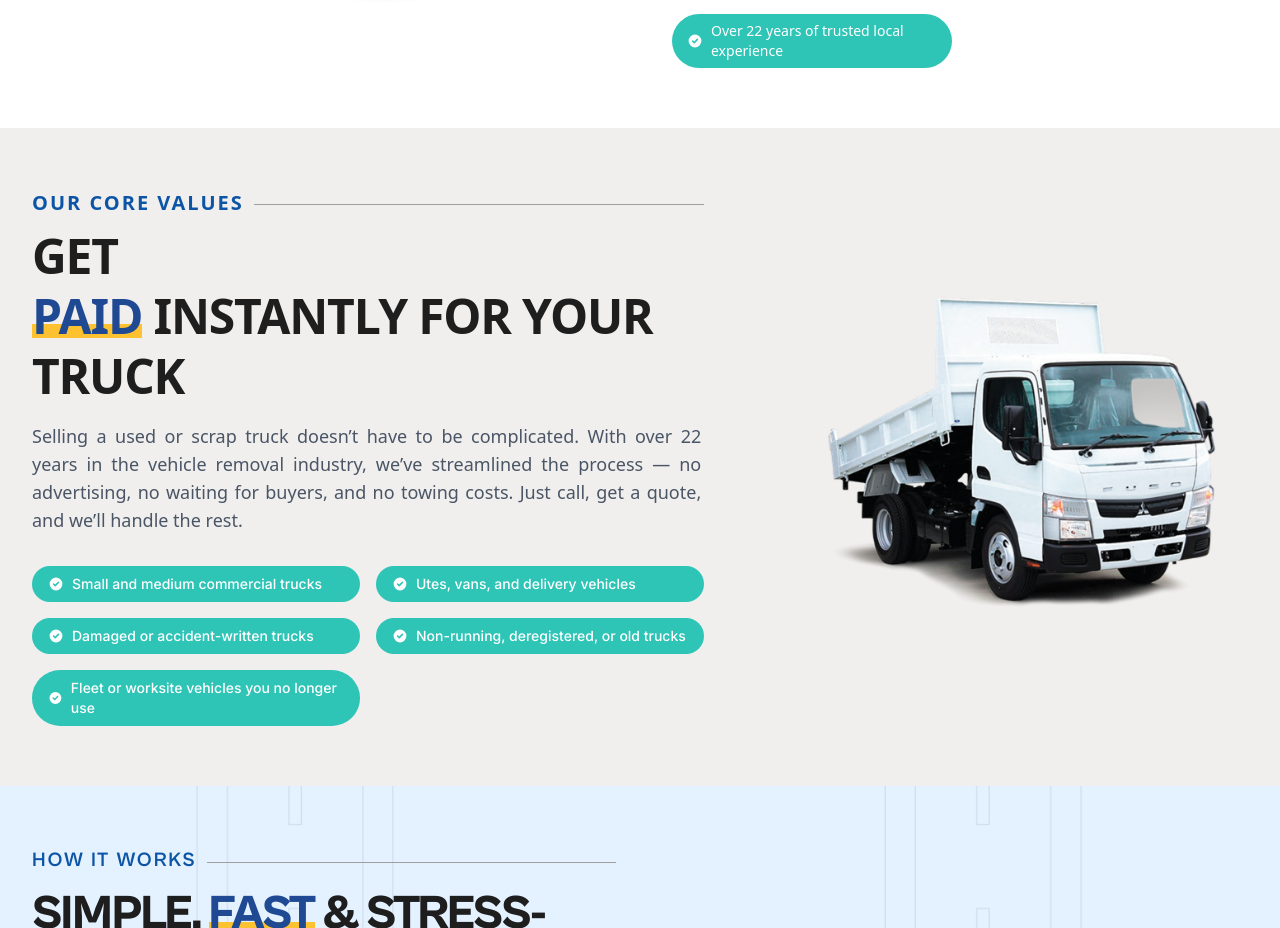
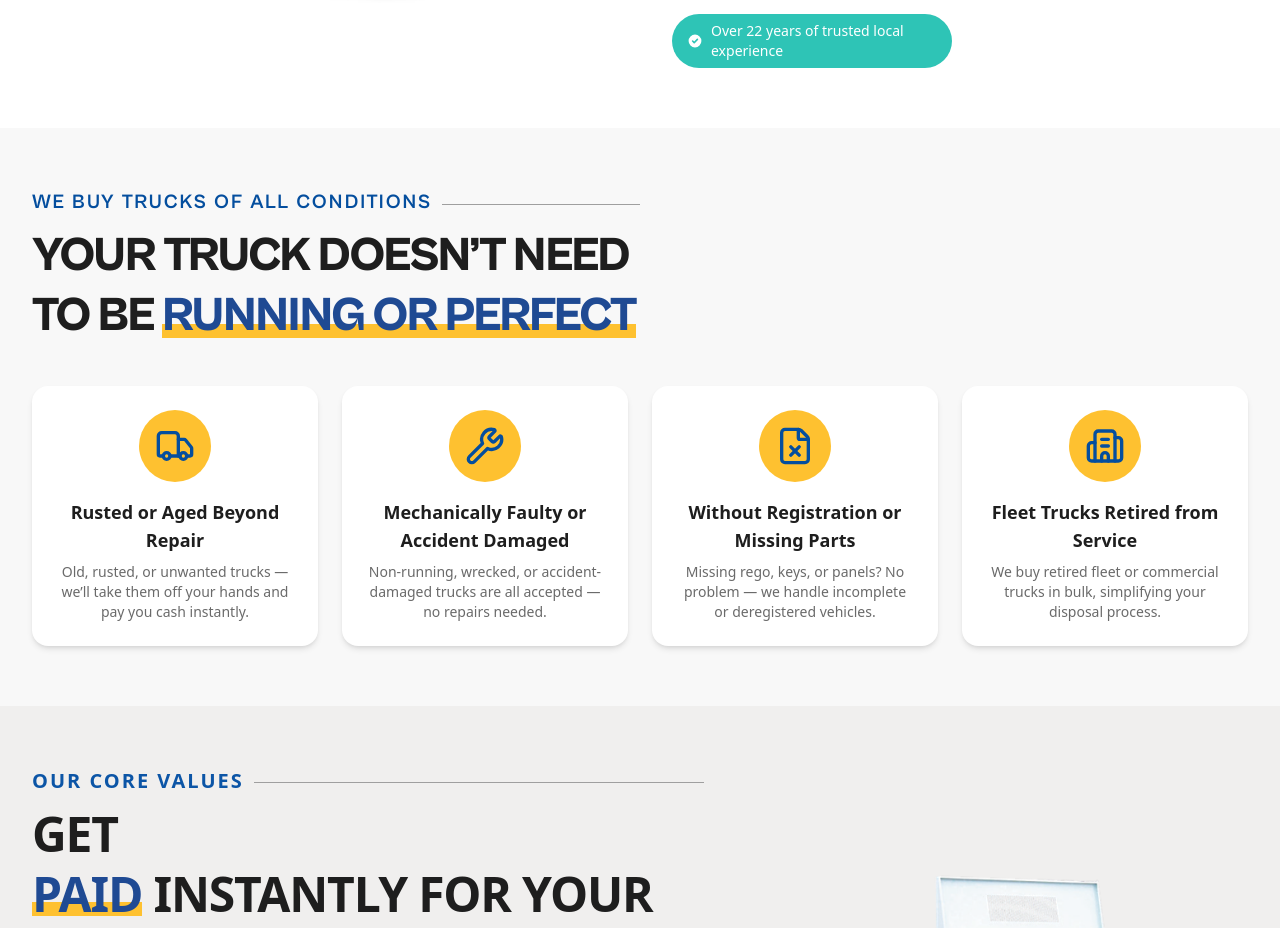
Before and after one commit to dibyawebtuned/sydneycar, a Next.js app: page /cash-for-truck in a window 1280 px wide. Shown: the part 1327-2255 px from the top of the page. Built offline with nearby package versions, Linux system fonts and the light colour scheme.

Commit message:
cash for truck

```diff
--- a/app/cash-for-truck/page.tsx
+++ b/app/cash-for-truck/page.tsx
@@ -8,6 +8,7 @@ import { useRouter } from "next/navigation";
 import WhyChooseUsSection from "@/components/WhyChooseUsSection";
 import HowItWorksSection from "@/components/HowItWorksSection";
 import CoreValuesSection from "@/components/OurCoreValuesSection";
+import TruckConditionSection from "@/components/TruckConditionSection";
 import ServiceAreaSection from "@/components/ServiceAreaSection";
 import { Leaf } from "lucide-react";
 import { Inter } from "next/font/google";
@@ -205,6 +206,9 @@ const CashForTruckPage: React.FC = () => {
         imageAlt="Tow truck loading a red car"
       />
 
+      {/* TruckConditionSection */}
+      <TruckConditionSection />
+
       <CoreValuesSection
         smallHeading="OUR CORE VALUES"
         mainHeadingLine1="GET"
--- /dev/null
+++ b/components/TruckConditionSection.tsx
@@ -0,0 +1,111 @@
+"use client";
+
+import React from "react";
+import { motion } from "framer-motion";
+import { Truck, Wrench, FileX, Building2 } from "lucide-react";
+
+const PRIMARY_BLUE = "#044E9E";
+const HEADING_COLOR = "#1e1e1e";
+const HIGHLIGHT_YELLOW = "#FEC130";
+const SECTION_BG = "#F8F8F8";
+
+const truckConditions = [
+    {
+        icon: <Truck size={40} />,
+        title: "Rusted or Aged Beyond Repair",
+        description: "Old, rusted, or unwanted trucks — we’ll take them off your hands and pay you cash instantly.",
+    },
+    {
+        icon: <Wrench size={40} />,
+        title: "Mechanically Faulty or Accident Damaged",
+        description: "Non-running, wrecked, or accident-damaged trucks are all accepted — no repairs needed.",
+    },
+    {
+        icon: <FileX size={40} />,
+        title: "Without Registration or Missing Parts",
+        description: "Missing rego, keys, or panels? No problem — we handle incomplete or deregistered vehicles.",
+    },
+    {
+        icon: <Building2 size={40} />,
+        title: "Fleet Trucks Retired from Service",
+        description: "We buy retired fleet or commercial trucks in bulk, simplifying your disposal process.",
+    },
+];
+
+const TruckConditionSection: React.FC = () => {
+    return (
+        <section className="py-15" style={{ backgroundColor: SECTION_BG }}>
+            <div className="max-w-7xl mx-auto px-4 sm:px-6 lg:px-8">
+                {/* Section Header */}
+                <motion.div
+                    initial={{ opacity: 0, y: 30 }}
+                    whileInView={{ opacity: 1, y: 0 }}
+                    viewport={{ once: true, amount: 0.3 }}
+                    transition={{ duration: 0.6 }}
+                    className="text-center mb-10 sm:w-[50%]"
+                >
+                    <div className="flex items-center gap-2.5">
+                        <h3
+                            className="text-[18px] sm:text-[20px] font-semibold uppercase tracking-widest relative pb-2 inline-block whitespace-nowrap font-cabinet"
+                            style={{ color: PRIMARY_BLUE }}
+                        >
+                            WE BUY TRUCKS OF ALL CONDITIONS
+                        </h3>
+                        <span className="w-full h-px bg-[#9F9F9F] mb-1.5"></span>
+                    </div>
+
+                    <h2
+                        className="uppercase text-3xl sm:text-4xl lg:text-5xl leading-tight tracking-tight text-left lg:text-left font-cabinet font-extrabold"
+                        style={{ color: HEADING_COLOR }}
+                    >
+                        Your Truck Doesn’t Need to Be{" "}
+                        <span className="relative inline-block">
+                            <span className="absolute left-0 bottom-2 w-full h-3 sm:h-3.5 bg-[#FEC130] z-0"></span>
+                            <span className="relative text-[#1F4A93] font-extrabold">
+                                Running or Perfect
+                            </span>
+                        </span>{" "}
+                    </h2>
+
+                </motion.div>
+
+                {/* Condition Cards */}
+                <div className="grid sm:grid-cols-2 lg:grid-cols-4 gap-6">
+                    {truckConditions.map((item, index) => (
+                        <motion.div
+                            key={index}
+                            initial={{ opacity: 0, y: 40 }}
+                            whileInView={{ opacity: 1, y: 0 }}
+                            viewport={{ once: true, amount: 0.2 }}
+                            transition={{ duration: 0.5, delay: index * 0.1 }}
+                            className="group bg-white rounded-2xl shadow-md p-6 flex flex-col items-center text-center
+        hover:shadow-2xl transition-all duration-300 hover:bg-[#044E9E] cursor-pointer"
+                        >
+                            <div
+                                className="p-4 rounded-full mb-4 transition-colors duration-300 group-hover:bg-white"
+                                style={{ backgroundColor: HIGHLIGHT_YELLOW }}
+                            >
+                                <div className="text-[#044E9E] group-hover:text-[#044E9E]">
+                                    {item.icon}
+                                </div>
+                            </div>
+
+                            <h4
+                                className="font-semibold text-lg mb-2 text-[#1e1e1e] transition-colors duration-300 group-hover:text-white"
+                            >
+                                {item.title}
+                            </h4>
+
+                            <p className="text-[#6A6A6A] text-sm transition-colors duration-300 group-hover:text-white/90">
+                                {item.description}
+                            </p>
+                        </motion.div>
+                    ))}
+                </div>
+
+            </div>
+        </section>
+    );
+};
+
+export default TruckConditionSection;
```
Also changed, not shown: app/page.tsx (+4 -4 lines).
